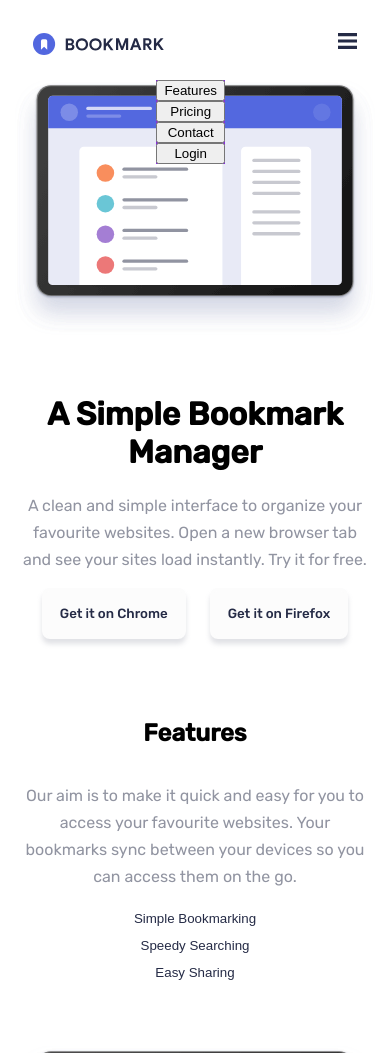
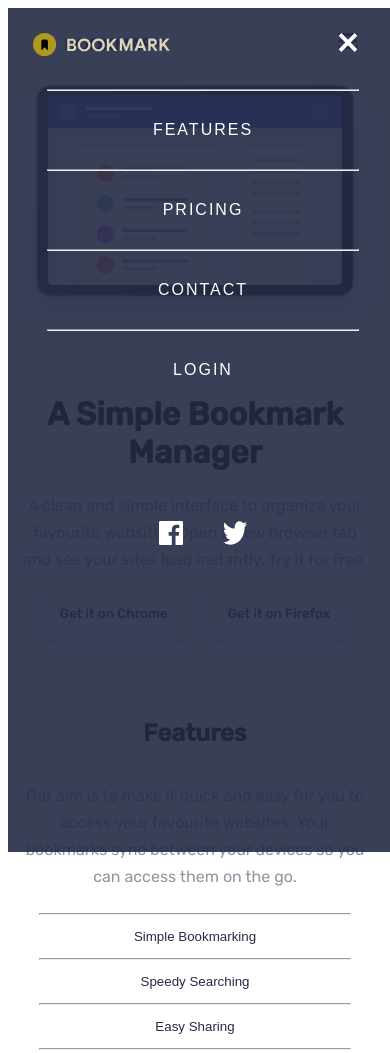
Before and after one commit to LBuchananCates/bookmark-landing-page, a plain HTML site: page index.html in a window 390 px wide. Shown: the top 1053 px of the page. Drawn offline with Linux system fonts and the light colour scheme.

Commit message:
completes mobile nav bar open menu styles and formatting

```diff
--- a/bookmark.css
+++ b/bookmark.css
@@ -25,14 +25,6 @@ body {
   margin: 25px;
 }
 
-.mobile-menu-open {
-  display: flex;
-  flex-direction: column;
-  position: absolute;
-  right: 165px;
-  background-color: blueviolet;
-}
-
 .desktop-nav {
   display: none;
 }
@@ -43,6 +35,89 @@ body {
   border: none;
 }
 
+.mobile-bookmark-logo {
+  filter: invert(100%);
+  width: 35%;
+  margin: 25px;
+}
+
+.icon-close {
+  position: relative;
+  right: 40px;
+  width: 20px;
+
+  margin-left: auto;
+  height: fit-content;
+  top: 25px;
+}
+
+.mobile-menu {
+  background-color: hsl(229, 31%, 21%, 0.9);
+  position: absolute;
+  display: flex;
+  flex-direction: column;
+  height: 100vh;
+  width: 100vw;
+}
+
+.mobile-menu-open-nav {
+  display: flex;
+  justify-content: space-between;
+}
+
+.mobile-menu button {
+  line-height: 30px;
+  text-transform: uppercase;
+  letter-spacing: 2px;
+  margin: 15px;
+  font-size: initial;
+}
+
+.mobile-menu button:hover {
+  border: 1px solid white;
+  border-radius: 5px;
+  margin: 20px 40px;
+}
+
+hr {
+  width: 80vw;
+}
+
+.top-nav-features {
+  color: white;
+  background-color: hsl(229, 31%, 21%, 0);
+  border: none;
+}
+
+.top-nav-pricing {
+  color: white;
+  background-color: hsl(229, 31%, 21%, 0);
+  border: none;
+}
+
+.top-nav-contact {
+  color: white;
+  background-color: hsl(229, 31%, 21%, 0);
+  border: none;
+}
+
+.top-nav-login {
+  color: white;
+  background-color: hsl(229, 31%, 21%, 0);
+  border: none;
+}
+
+.nav-social-media-buttons {
+  display: flex;
+  flex-direction: row;
+  align-self: center;
+}
+
+.nav-social-media-buttons img {
+  margin: 120px 20px;
+}
+
+/* HERO SECTION */
 .computer-img {
   width: 70%;
   display: block;
@@ -51,7 +126,6 @@ body {
   width: 96%;
 }
 
-/* HERO SECTION */
 .hero-section {
   text-align: center;
   margin: 60px 0px;
--- a/index.html
+++ b/index.html
@@ -29,13 +29,34 @@
         alt="hamburger-menu"
         class="menu-icon"
       />
-    </nav>
+      <div class="mobile-menu">
+        <div class="mobile-menu-open-nav">
+          <img
+            src="./images/logo-bookmark.svg"
+            alt="logo-bookmark"
+            class="mobile-bookmark-logo"
+          />
+          <img
+            src="./images/icon-close.svg"
+            alt="icon-close"
+            class="icon-close"
+          />
+        </div>
 
-    <nav class="mobile-menu-open">
-      <button class="top-nav-features">Features</button>
-      <button class="top-nav-pricing">Pricing</button>
-      <button class="top-nav-contact">Contact</button>
-      <button class="top-nav-login">Login</button>
+        <hr />
+        <button class="top-nav-features">Features</button>
+        <hr />
+        <button class="top-nav-pricing">Pricing</button>
+        <hr />
+        <button class="top-nav-contact">Contact</button>
+        <hr />
+        <button class="top-nav-login">Login</button>
+
+        <div class="nav-social-media-buttons">
+          <img src="./images/icon-facebook.svg" alt="facebook-icon" />
+          <img src="./images/icon-twitter.svg" alt="twitter-icon" />
+        </div>
+      </div>
     </nav>
 
     <nav class="desktop-nav">
@@ -68,9 +89,13 @@
         websites. Your bookmarks sync between your devices so you can access
         them on the go.
       </p>
+      <hr />
       <button class="simple-bookmarking">Simple Bookmarking</button>
+      <hr />
       <button class="speedy-searching">Speedy Searching</button>
+      <hr />
       <button class="easy-sharing">Easy Sharing</button>
+      <hr />
     </div>
 
     <div class="bookmark-section">
@@ -195,7 +220,7 @@
       <button class="bottom-nav-pricing">Pricing</button>
       <button class="bottom-nav-contact">Contact</button>
 
-      <div>
+      <div class="footer-social-media-buttons">
         <img
           src="./images/icon-facebook.svg"
           alt="facebook-icon"
```
